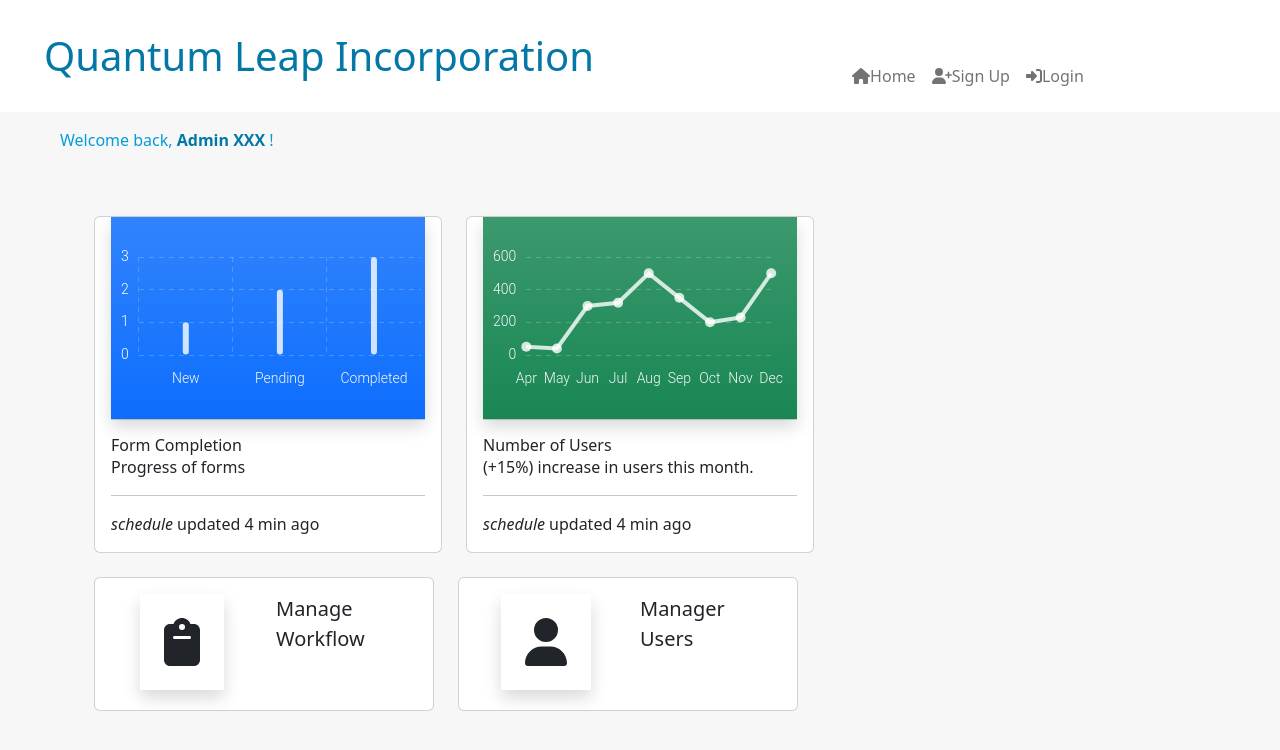
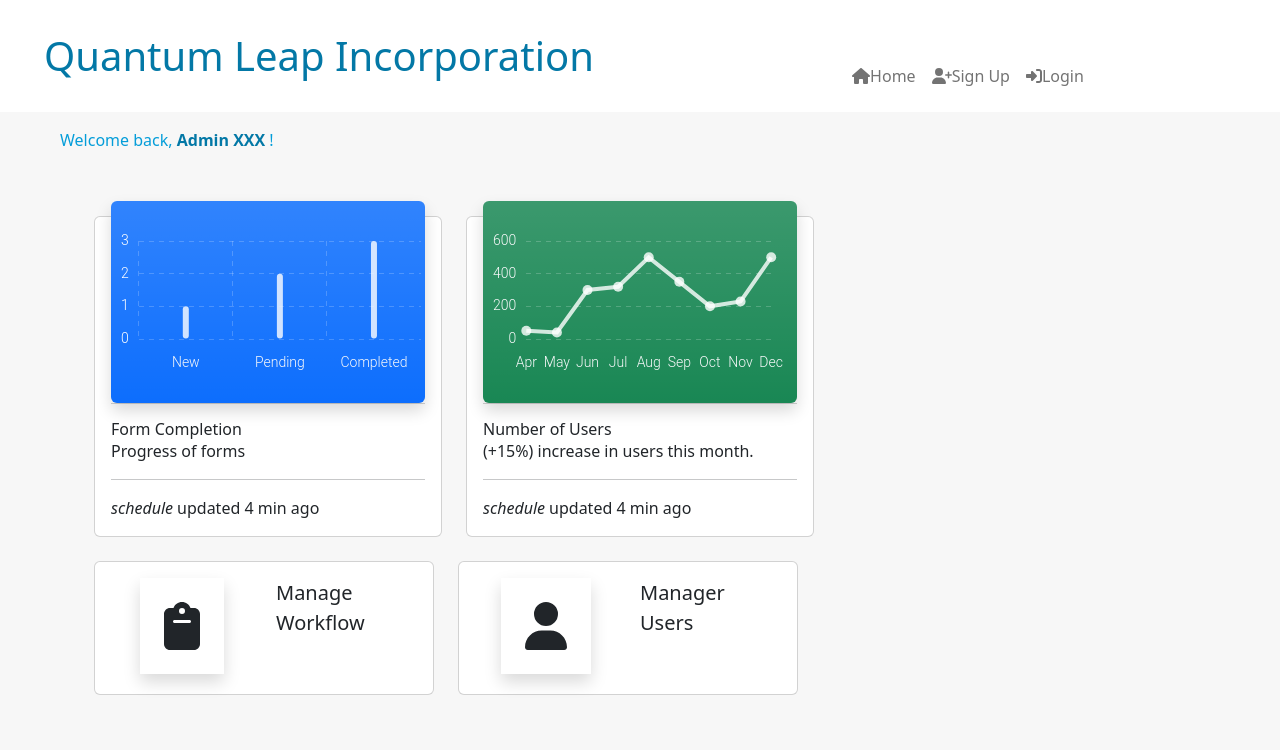
Before and after one commit to TeoSean00/Vendor_Form_Management_System_Frontend, a Vue app: page / in a window 1280 px wide. Shown: the top 750 px of the page. Built offline with nearby package versions, Linux system fonts and the light colour scheme.

Commit message:
Included negative margins

```diff
--- a/src/assets/main.scss
+++ b/src/assets/main.scss
@@ -9,59 +9,57 @@
 // Then add additional custom code here
 //Putting in project colors below
 
-
-
 //Main Blue
 .bg-main-blue {
-    background-color: #0378A6 !important;
-  }
+  background-color: #0378a6 !important;
+}
 
 .text-main-blue {
-color: #0378A6 !important;
+  color: #0378a6 !important;
 }
 
 .btn-main-blue {
-  @include button-variant(#0378A6, #0378A6, #ffffff, #113555, #113555, #ffffff);
+  @include button-variant(#0378a6, #0378a6, #ffffff, #113555, #113555, #ffffff);
 }
 
 //Secondary blue
 .bg-secondary-blue {
-  background-color: #049DD9 !important;
+  background-color: #049dd9 !important;
 }
 
 .text-secondary-blue {
-  color: #049DD9 !important;
+  color: #049dd9 !important;
 }
 
 .btn-secondary-blue {
-  @include button-variant(#049DD9, #049DD9, #ffffff, #113555, #113555, #ffffff);
+  @include button-variant(#049dd9, #049dd9, #ffffff, #113555, #113555, #ffffff);
 }
 
 //Turqouis
 .bg-turqouise {
-  background-color: #54B5BF !important;
+  background-color: #54b5bf !important;
 }
 
 .text-turqouise {
-  color: #54B5BF !important;
+  color: #54b5bf !important;
 }
 
 .btn-turqouise {
-  @include button-variant(#54B5BF, #54B5BF, #ffffff, #113555, #113555, #ffffff);
+  @include button-variant(#54b5bf, #54b5bf, #ffffff, #113555, #113555, #ffffff);
 }
 
 //Dark Purple
 .bg-dark-purple {
-  background-color: #7972A6 !important;
+  background-color: #7972a6 !important;
 }
 
 .text-dark-purple {
-  color: #7972A6 !important;
+  color: #7972a6 !important;
 }
 
 //Light Grey
 .bg-light-grey {
-  background-color: #F7F7F7 !important;
+  background-color: #f7f7f7 !important;
 }
 
 //Dark Grey
@@ -80,4 +78,12 @@ color: #0378A6 !important;
   border-bottom: 3px solid;
 }
 
+.mt-n1 {
+  margin-top: -0.25rem !important;
+}
+
+.mt-n4 {
+  margin-top: -1rem !important;
+}
+
 //end
--- a/src/components/admin/components/ChartHolderCard.vue
+++ b/src/components/admin/components/ChartHolderCard.vue
@@ -1,12 +1,7 @@
 <template>
   <div class="card z-index-2">
-    <div
-      class="card-header p-0 position-relative mt-n4 mx-3 z-index-2 bg-transparent"
-    >
-      <div
-        class="border-radius-lg py-3 pe-1"
-        :class="`bg-gradient bg-${color} shadow`"
-      >
+    <div class="card-header p-0 position-relative mt-n4 mx-3 bg-transparent">
+      <div class="rounded py-3 pe-1" :class="`bg-gradient bg-${color} shadow`">
         <slot />
       </div>
     </div>
```
